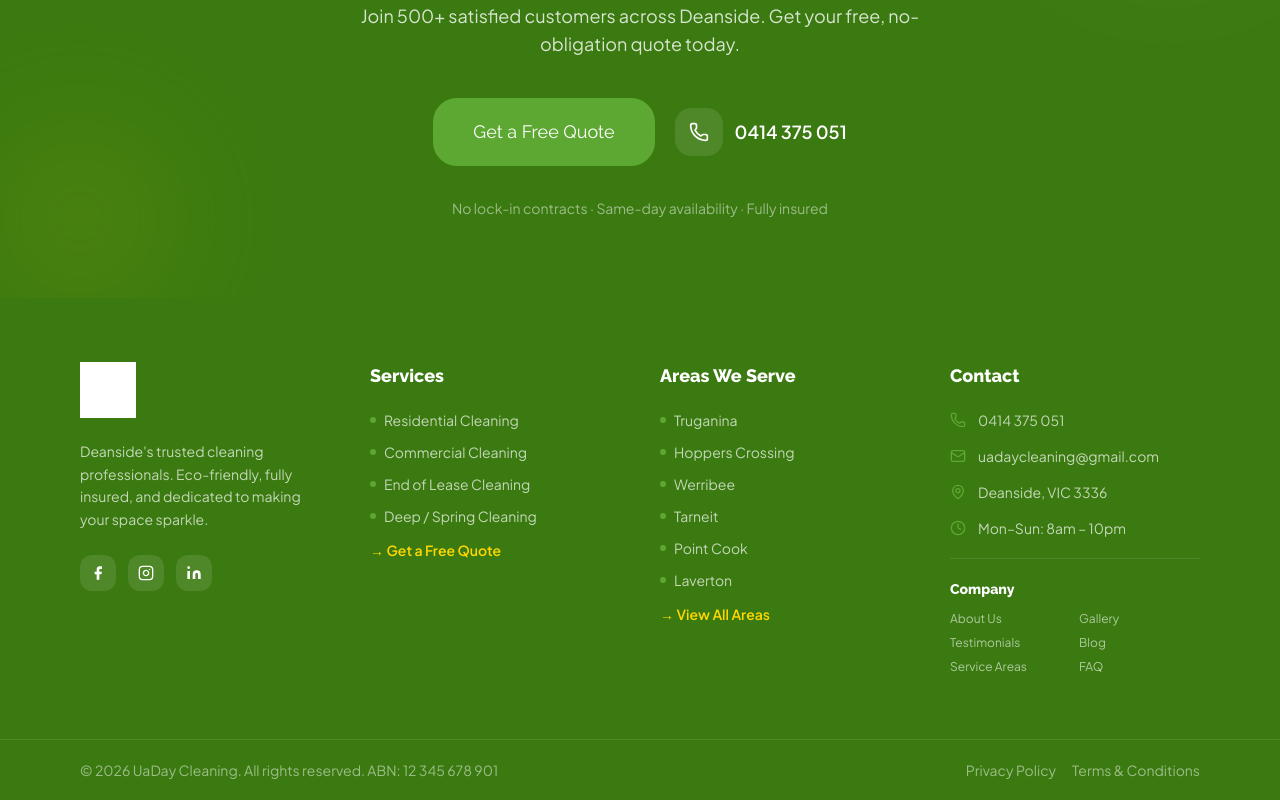
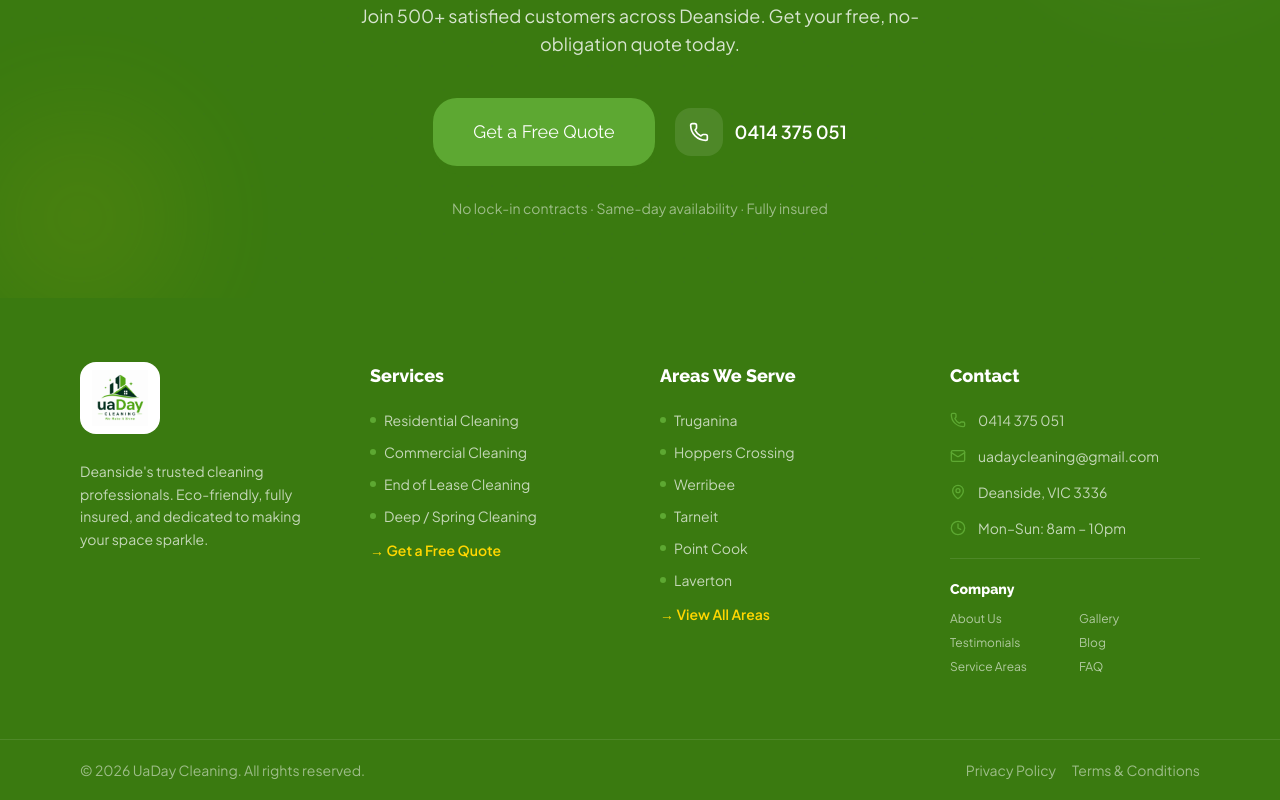
Before and after one commit to yashwinpp007/uaday-cleaning, a Next.js app: page /about in a window 1280 px wide. Shown: the part 2747-3547 px from the top of the page. Built offline with nearby package versions, Linux system fonts and the light colour scheme.

Commit message:
Footer: show logo on white pill, remove social media icons

```diff
--- a/components/layout/Footer.tsx
+++ b/components/layout/Footer.tsx
@@ -1,33 +1,6 @@
 import Link from 'next/link'
 import Image from 'next/image'
 import { MapPin, Phone, Mail, Clock } from 'lucide-react'
-
-function FacebookIcon() {
-  return (
-    <svg viewBox="0 0 24 24" fill="currentColor" className="w-4 h-4">
-      <path d="M18 2h-3a5 5 0 00-5 5v3H7v4h3v8h4v-8h3l1-4h-4V7a1 1 0 011-1h3z" />
-    </svg>
-  )
-}
-
-function InstagramIcon() {
-  return (
-    <svg viewBox="0 0 24 24" fill="none" stroke="currentColor" strokeWidth="2" strokeLinecap="round" strokeLinejoin="round" className="w-4 h-4">
-      <rect x="2" y="2" width="20" height="20" rx="5" ry="5" />
-      <path d="M16 11.37A4 4 0 1112.63 8 4 4 0 0116 11.37z" />
-      <line x1="17.5" y1="6.5" x2="17.51" y2="6.5" />
-    </svg>
-  )
-}
-
-function LinkedinIcon() {
-  return (
-    <svg viewBox="0 0 24 24" fill="currentColor" className="w-4 h-4">
-      <path d="M16 8a6 6 0 016 6v7h-4v-7a2 2 0 00-2-2 2 2 0 00-2 2v7h-4v-7a6 6 0 016-6zM2 9h4v12H2z" />
-      <circle cx="4" cy="4" r="2" />
-    </svg>
-  )
-}
 
 const services = [
   { name: 'Residential Cleaning', href: '/services/residential-cleaning' },
@@ -64,29 +37,20 @@ export default function Footer() {
         <div className="grid grid-cols-1 md:grid-cols-2 lg:grid-cols-4 gap-10">
           {/* Brand Column */}
           <div>
-            <Link href="/" className="inline-block mb-4">
+            <Link href="/" className="inline-block mb-5">
+              <div className="bg-white rounded-2xl px-3 py-2 inline-block">
                 <Image
                   src="/images/logo.png"
                   alt="UaDay Cleaning"
                   width={160}
                   height={70}
-                className="h-14 w-auto object-contain brightness-0 invert"
+                  className="h-14 w-auto object-contain"
                 />
+              </div>
             </Link>
-            <p className="text-white/70 text-sm leading-relaxed mb-6">
+            <p className="text-white/70 text-sm leading-relaxed">
               Deanside&apos;s trusted cleaning professionals. Eco-friendly, fully insured, and dedicated to making your space sparkle.
             </p>
-            <div className="flex items-center gap-3">
-              <a href="https://facebook.com" target="_blank" rel="noopener noreferrer" className="w-9 h-9 bg-white/10 rounded-xl flex items-center justify-center hover:bg-brand-green transition-colors">
-                <FacebookIcon />
-              </a>
-              <a href="https://instagram.com" target="_blank" rel="noopener noreferrer" className="w-9 h-9 bg-white/10 rounded-xl flex items-center justify-center hover:bg-brand-green transition-colors">
-                <InstagramIcon />
-              </a>
-              <a href="https://linkedin.com" target="_blank" rel="noopener noreferrer" className="w-9 h-9 bg-white/10 rounded-xl flex items-center justify-center hover:bg-brand-green transition-colors">
-                <LinkedinIcon />
-              </a>
-            </div>
           </div>
 
           {/* Services */}
@@ -154,9 +118,7 @@ export default function Footer() {
               <li>
                 <div className="flex items-start gap-3 text-white/70">
                   <Clock className="w-4 h-4 mt-0.5 flex-shrink-0 text-brand-green" />
-                  <div className="text-sm">
-                    <p>Mon–Sun: 8am – 10pm</p>
-                  </div>
+                  <span className="text-sm">Mon–Sun: 8am – 10pm</span>
                 </div>
               </li>
             </ul>
@@ -179,7 +141,7 @@ export default function Footer() {
       <div className="border-t border-white/10">
         <div className="max-w-6xl mx-auto px-4 py-5 flex flex-col sm:flex-row items-center justify-between gap-3">
           <div className="text-white/50 text-sm text-center sm:text-left">
-            © {new Date().getFullYear()} UaDay Cleaning. All rights reserved. ABN: 12 345 678 901
+            © {new Date().getFullYear()} UaDay Cleaning. All rights reserved.
           </div>
           <div className="flex items-center gap-4">
             <Link href="/privacy-policy" className="text-white/50 text-sm hover:text-white transition-colors">Privacy Policy</Link>
```
Lines whose indentation alone changed are shown as unchanged.
